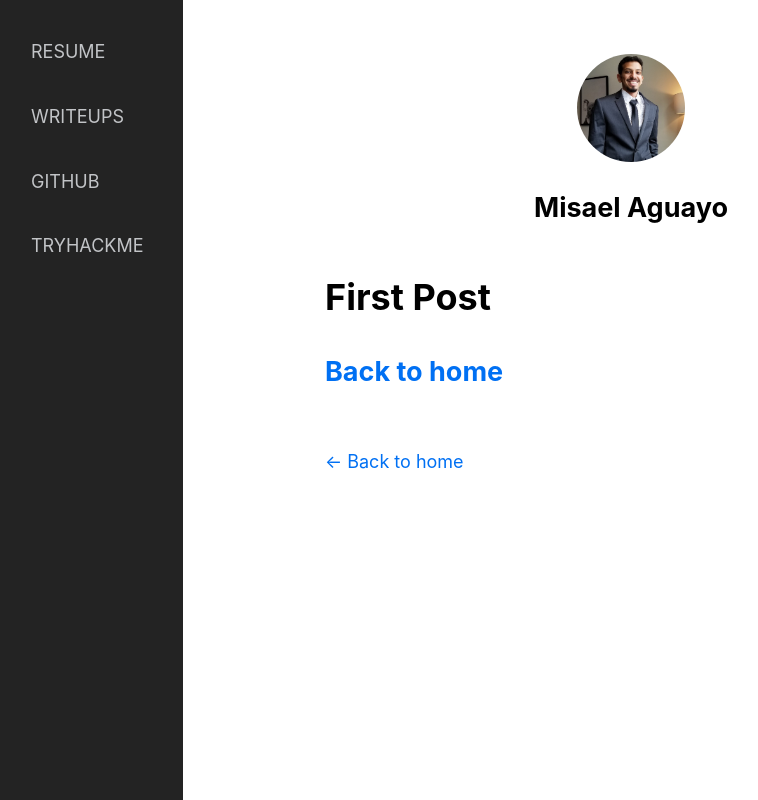
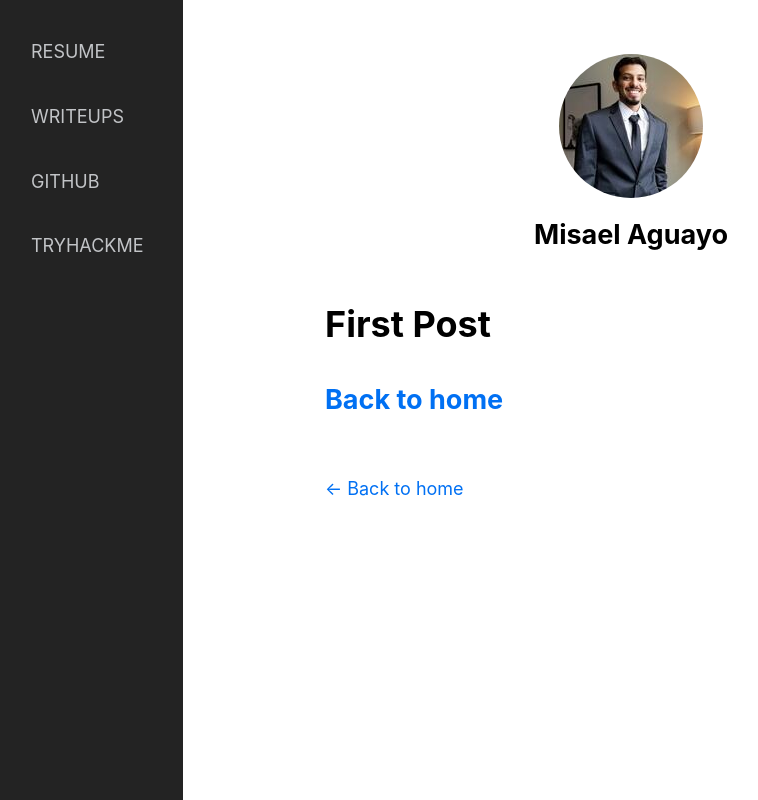
Before and after one commit to misaelaguayo/NextJSBlog, a Next.js app: page /posts/first-post in a window 1280 px wide. Shown: the whole page, without its empty margins (9-767 px from the left). Built offline with nearby package versions, Linux system fonts and the light colour scheme.

Commit message:
fixed dev scripts to create out directory

```diff
--- a/components/layout.tsx
+++ b/components/layout.tsx
@@ -1,9 +1,9 @@
 import Head from "next/head";
-import Image from "next/image";
 import styles from "./layout.module.css";
 import utilStyles from "../styles/utils.module.css";
 import Link from "next/link";
 import Navbar from "./navbar";
+import MyImage from "/public/images/profile144.jpg";
 
 const name = "Misael Aguayo";
 export const siteTitle = "My Blog";
@@ -28,13 +28,10 @@ export default function Layout({ children, home }) {
         <header className={styles.header}>
           {home ? (
             <>
-              <Image
-                priority
-                src="/images/profile.jpg"
+              <img
+                src={MyImage.src}
+                alt={name}
                 className={utilStyles.borderCircle}
-                height={144}
-                width={144}
-                alt={name}
               />
               <h1 className={utilStyles.heading2Xl}>{name}</h1>
             </>
@@ -42,13 +39,10 @@ export default function Layout({ children, home }) {
             <>
               <Link href="/">
                 <a>
-                  <Image
-                    priority
-                    src="/images/profile.jpg"
+                  <img
+                    src={MyImage.src}
+                    alt={name}
                     className={utilStyles.borderCircle}
-                    height={108}
-                    width={108}
-                    alt={name}
                   />
                 </a>
               </Link>
--- a/package.json
+++ b/package.json
@@ -4,7 +4,7 @@
   "private": true,
   "scripts": {
     "dev": "next dev",
-    "build": "next build",
+    "build": "next build && next export",
     "start": "next start",
     "lint": "prettier --check .",
     "lint-dangerous": "prettier --write .",
```
Also changed, not shown: public/images/profile144.jpg (added), 1 other file (tests, documents, lock files or other folders).
